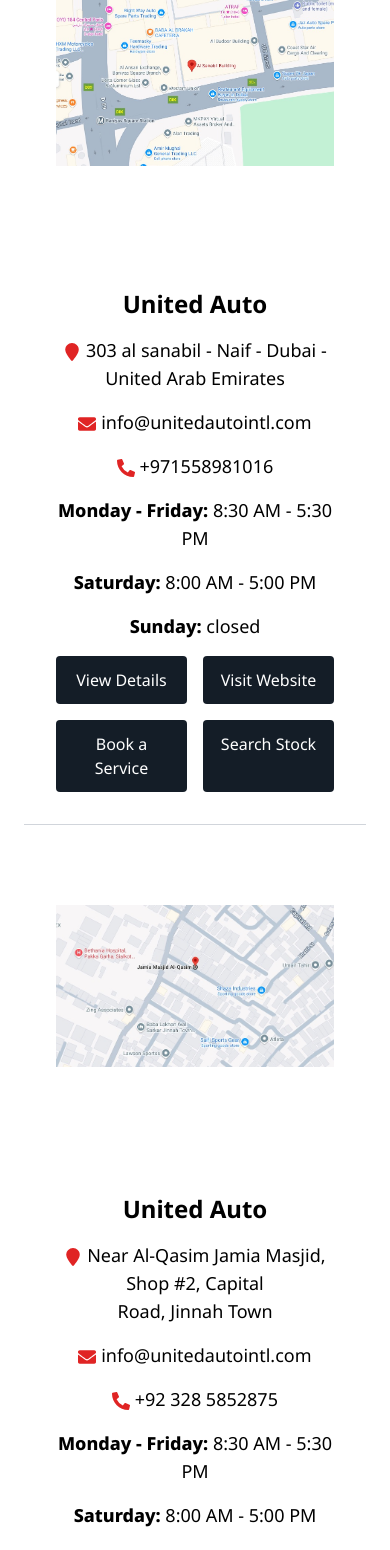
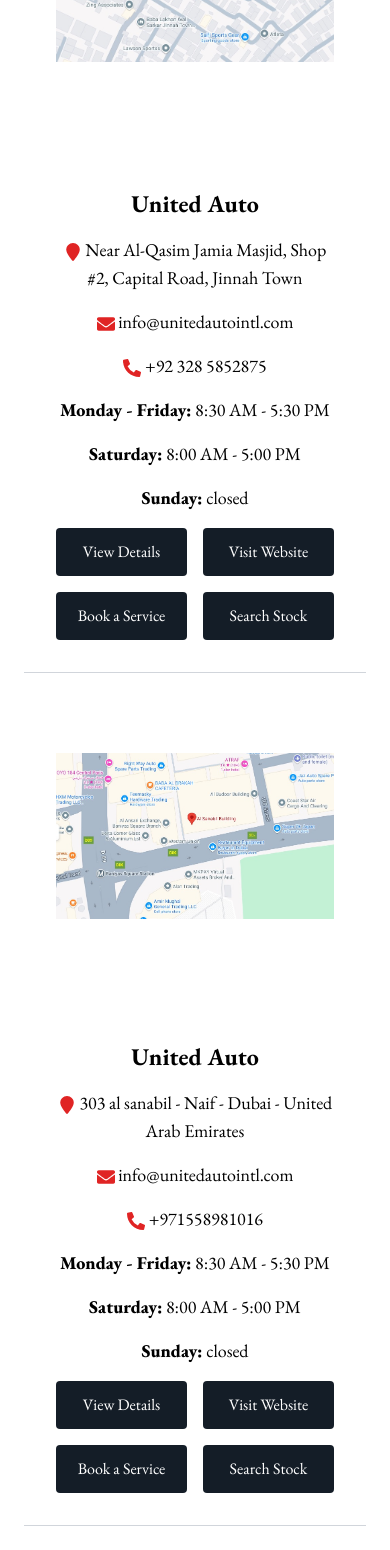
Before and after one commit to Hassan-html/unitedAutoIntel, a Next.js app: page /pages/products/1 in a window 390 px wide. Shown: the part 1924-3474 px from the top of the page. Built offline with nearby package versions, Linux system fonts and the light colour scheme.

Commit message:
"fixing"

```diff
--- a/app/components/Footer.tsx
+++ b/app/components/Footer.tsx
@@ -16,11 +16,25 @@ const Footer = () => {
         whileInView={{ opacity: 1 }}
         viewport={{ once: true }}
         transition={{ duration: 0.5 }}
-        className="bg-white text-gray-900 py-16 relative"
+        className="bg-white text-gray-900 p-16 relative "
       >
         <div className="container mx-auto grid grid-cols-1 md:grid-cols-3 lg:grid-cols-4 gap-8 relative z-10">
           {/* Company Information */}
           <div className="space-y-4">
+            <h2 className="text-primary text-xl uppercase font-bold">
+              Pakistan
+            </h2>
+            <p className="text-sm leading-relaxed">
+              Near Al-Qasim Jamia Masjid, Shop #2, Capital Road, Jinnah Town
+              <br />
+              <span className="font-bold">Number:</span> +92 328 5852875
+            </p>
+            <p className="text-sm">
+              Phone:{" "}
+              <a href="tel:0328 5852875" className="underline">
+                0328 5852875
+              </a>
+            </p>
             <h1 className="text-red-600 text-4xl uppercase font-bold">
               United Auto
             </h1>
@@ -29,21 +43,6 @@ const Footer = () => {
               303 al sanabil - Naif - Dubai - United Arab Emirates
               <br />
               <span className="font-bold">Number</span>: +971 558 981 016
-            </p>
-
-            <h2 className="text-primary text-xl uppercase font-bold">
-              Pakistan
-            </h2>
-            <p className="text-sm leading-relaxed">
-              Near Al-Qasim Jamia Masjid, Shop #2, Capital Road, Jinnah Town
-              <br />
-              <span className="font-bold">Number:</span> 0328 5852875
-            </p>
-            <p className="text-sm">
-              Phone:{" "}
-              <a href="tel:0328 5852875" className="underline">
-                0328 5852875
-              </a>
             </p>
             <button className="bg-primary text-white py-2 px-4 rounded mt-4">
               Get Quote
@@ -77,16 +76,6 @@ const Footer = () => {
               <li>
                 <a href="#" className="hover:text-primary">
                   Aftermarket Auto Parts
-                </a>
-              </li>
-              <li>
-                <a href="#" className="hover:text-primary">
-                  Car Care & Accessories
-                </a>
-              </li>
-              <li>
-                <a href="#" className="hover:text-primary">
-                  Buy Cars
                 </a>
               </li>
               <li>
--- a/app/components/MapComponent.tsx
+++ b/app/components/MapComponent.tsx
@@ -14,71 +14,6 @@ const ContactSection = () => {
       </h1>
       <div className="space-y-12">
         {/* Location Block */}
-        <section className="flex flex-col md:flex-row items-start gap-8 p-8 border-b border-gray-300">
-          {/* Google Map Embed */}
-          <Link
-            href="https://maps.app.goo.gl/vExxQ4PdM8Att75y8?g_st=iw"
-            className="w-full md:w-1/2 h-64 md:h-96"
-          >
-            <img src="/maps/dubai.jpg" alt="Dubai address" width="100%" />
-          </Link>
-
-          {/* Contact Information */}
-          <div className="w-full md:w-1/2 text-center md:text-left space-y-4">
-            <h3 className="text-2xl font-bold"> United Auto</h3>
-            <p className="text-lg">
-              <FaLocationPin className="inline text-red-600" /> 303 al sanabil -
-              Naif - Dubai - United Arab Emirates
-            </p>
-            <p className="text-lg">
-              <FaEnvelope className="inline text-red-600" />{" "}
-              <Link href="mailto:info@unitedautointl.com">
-                info@unitedautointl.com
-              </Link>
-            </p>
-            <p className="text-lg">
-              <FaPhoneAlt className="inline text-red-600" /> +971558981016
-            </p>
-            <p className="text-lg">
-              <span className="font-extrabold">Monday - Friday:</span> 8:30 AM -
-              5:30 PM
-            </p>
-            <p className="text-lg">
-              <span className="font-extrabold">Saturday:</span> 8:00 AM - 5:00
-              PM
-            </p>
-            <p className="text-lg">
-              <span className="font-extrabold">Sunday:</span> closed
-            </p>
-            {/* Buttons */}
-            <div className="grid grid-cols-2 gap-4 mt-6">
-              <Link
-                href="#"
-                className="bg-primary text-white py-3 px-4 rounded text-center"
-              >
-                View Details
-              </Link>
-              <Link
-                href="#"
-                className="bg-primary text-white py-3 px-4 rounded text-center"
-              >
-                Visit Website
-              </Link>
-              <Link
-                href="#"
-                className="bg-primary text-white py-3 px-4 rounded text-center"
-              >
-                Book a Service
-              </Link>
-              <Link
-                href="#"
-                className="bg-primary text-white py-3 px-4 rounded text-center"
-              >
-                Search Stock
-              </Link>
-            </div>
-          </div>
-        </section>
         <section className="flex flex-col md:flex-row items-start gap-8 p-8 border-b border-gray-300">
           {/* Google Map Embed */}
           <Link
@@ -144,6 +79,71 @@ const ContactSection = () => {
             </div>
           </div>
         </section>
+        <section className="flex flex-col md:flex-row items-start gap-8 p-8 border-b border-gray-300">
+          {/* Google Map Embed */}
+          <Link
+            href="https://maps.app.goo.gl/vExxQ4PdM8Att75y8?g_st=iw"
+            className="w-full md:w-1/2 h-64 md:h-96 overflow-hidden"
+          >
+            <img src="/maps/dubai.jpg" alt="Dubai address" width="100%" />
+          </Link>
+
+          {/* Contact Information */}
+          <div className="w-full md:w-1/2 text-center md:text-left space-y-4">
+            <h3 className="text-2xl font-bold"> United Auto</h3>
+            <p className="text-lg">
+              <FaLocationPin className="inline text-red-600" /> 303 al sanabil -
+              Naif - Dubai - United Arab Emirates
+            </p>
+            <p className="text-lg">
+              <FaEnvelope className="inline text-red-600" />{" "}
+              <Link href="mailto:info@unitedautointl.com">
+                info@unitedautointl.com
+              </Link>
+            </p>
+            <p className="text-lg">
+              <FaPhoneAlt className="inline text-red-600" /> +971558981016
+            </p>
+            <p className="text-lg">
+              <span className="font-extrabold">Monday - Friday:</span> 8:30 AM -
+              5:30 PM
+            </p>
+            <p className="text-lg">
+              <span className="font-extrabold">Saturday:</span> 8:00 AM - 5:00
+              PM
+            </p>
+            <p className="text-lg">
+              <span className="font-extrabold">Sunday:</span> closed
+            </p>
+            {/* Buttons */}
+            <div className="grid grid-cols-2 gap-4 mt-6">
+              <Link
+                href="#"
+                className="bg-primary text-white py-3 px-4 rounded text-center"
+              >
+                View Details
+              </Link>
+              <Link
+                href="#"
+                className="bg-primary text-white py-3 px-4 rounded text-center"
+              >
+                Visit Website
+              </Link>
+              <Link
+                href="#"
+                className="bg-primary text-white py-3 px-4 rounded text-center"
+              >
+                Book a Service
+              </Link>
+              <Link
+                href="#"
+                className="bg-primary text-white py-3 px-4 rounded text-center"
+              >
+                Search Stock
+              </Link>
+            </div>
+          </div>
+        </section>
       </div>
     </section>
   );
--- a/app/components/Navbar.tsx
+++ b/app/components/Navbar.tsx
@@ -105,7 +105,9 @@ const Navbar: React.FC<NavbarProps> = () => {
           <div className="hidden lg:flex items-center gap-4 justify-center">
             <div className="flex items-center text-gray-600">
               <FaMapMarkerAlt className="mr-2 text-red-600" />
-              <span>303 al sanabil - Naif - Dubai - United Arab Emirates</span>
+              <Link href="mailto:info@unitedautointl.com">
+                info@unitedautointl.com
+              </Link>
             </div>
             <div className="flex items-center text-gray-600">
               <FaPhone className="mr-2 text-red-600" />
--- a/app/components/companies.tsx
+++ b/app/components/companies.tsx
@@ -33,10 +33,10 @@ const FlipCardSection = () => {
   return (
     <section className="bg-lightGray py-16">
       <h2 className="text-5xl font-extrabold text-center mt-10 uppercase">
-        geniune & after market parts
+        Genuine & after market parts
       </h2>
       <h1 className="uppercase text-lg  text-center mt-5 mb-20 ">
-        "Supplying globaly"
+        "Supplying globally"
       </h1>
       <div className="container mx-auto grid grid-cols-1 sm:grid-cols-2 md:grid-cols-3 lg:grid-cols-5 gap-8">
         {items.map((item, index) => (
--- a/app/layout.tsx
+++ b/app/layout.tsx
@@ -1,13 +1,13 @@
 import type { Metadata } from "next";
-import { Noto_Sans } from "next/font/google";
+import { EB_Garamond } from "next/font/google";
 import "./globals.css";
 import Navbar from "@/app/components/Navbar";
 import Footer from "@/app/components/Footer";
 import SocialMediaIcons from "@/app/components/SocialButtons";
 
-const inter = Noto_Sans({
+const inter = EB_Garamond({
   subsets: ["latin"],
-  weight: ["100", "200", "400", "500", "600", "700", "800"],
+  weight: ["400", "500", "600", "700", "800"],
 });
 
 export const metadata: Metadata = {
@@ -52,7 +52,7 @@ export default function RootLayout({
 }>) {
   return (
     <html lang="en">
-      <body className={inter.className}>
+      <body className={`${inter.className} overflow-x-hidden`}>
         <Navbar />
         {children}
         <Footer />
```
Also changed, not shown: 1 other file (tests, documents, lock files or other folders).
